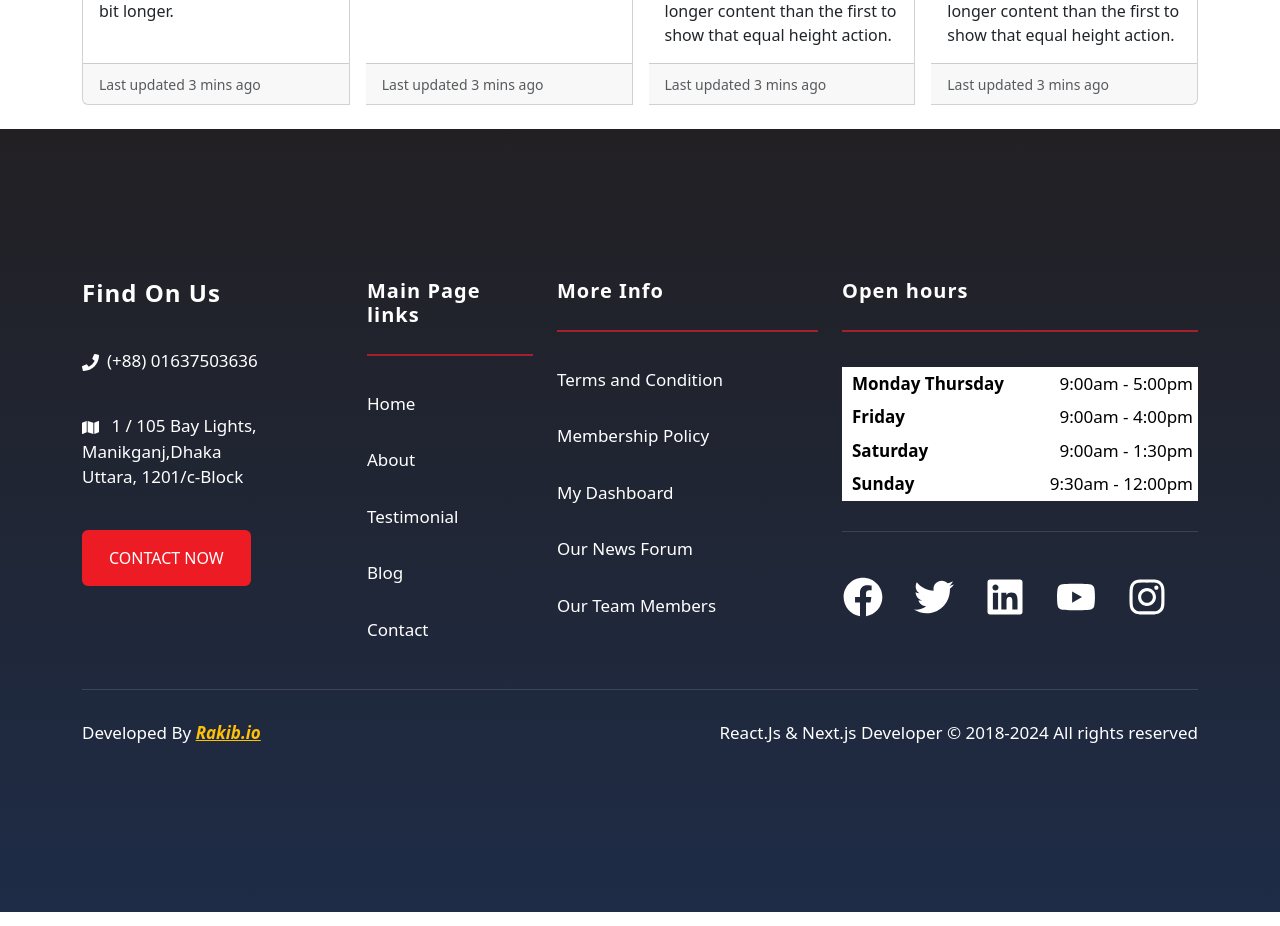
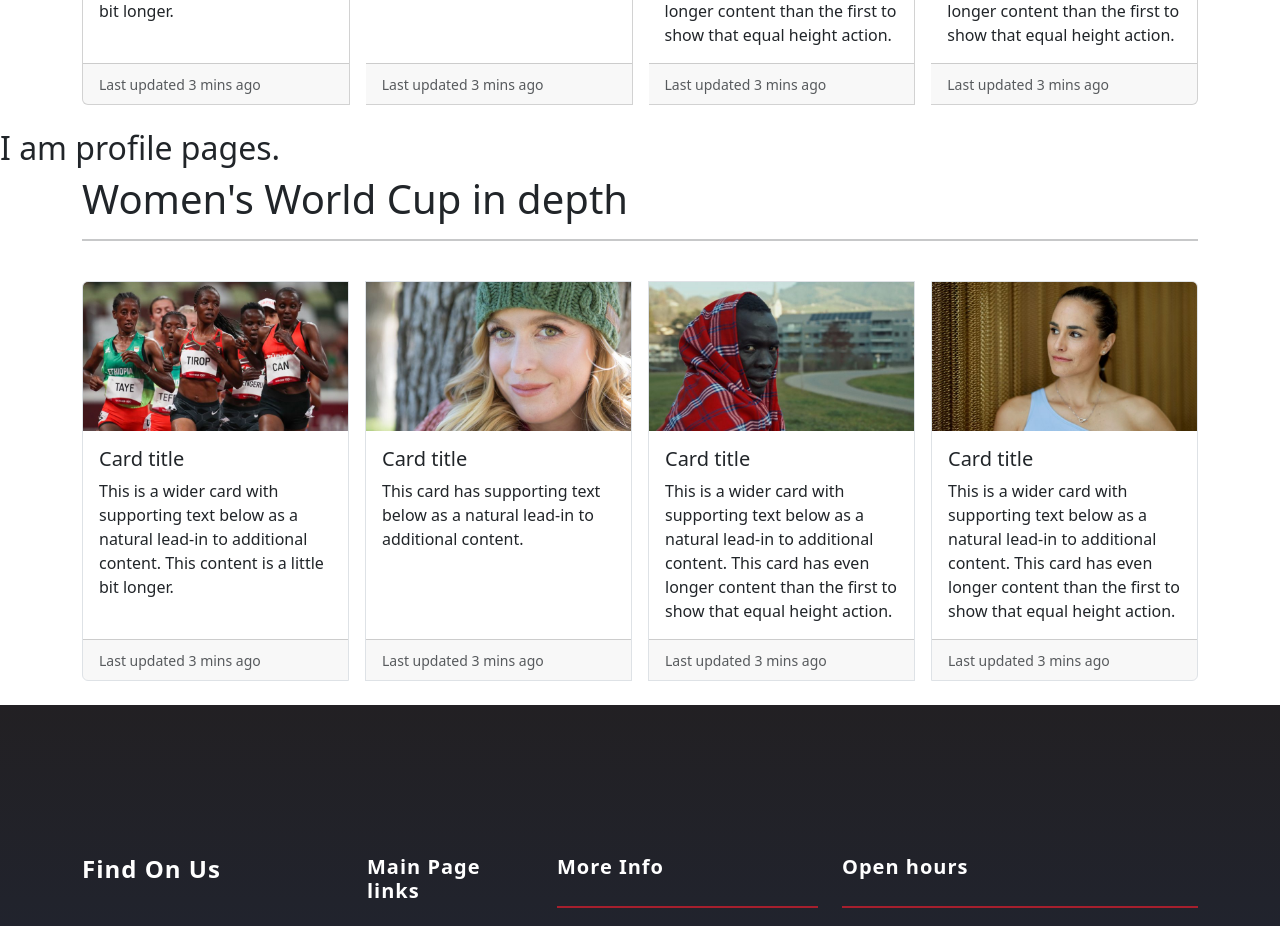
Before and after one commit to SheikhRakibhossain/CNC, a React (Vite) app: page /sports in a window 1280 px wide. Shown: the part 1800-2726 px from the top of the page. Built offline with nearby package versions, Linux system fonts and the light colour scheme; no server answers; sample sign-in values are in the browser's storage.

Commit message:
card border added

```diff
--- a/src/pages/sports/Profiles.jsx
+++ b/src/pages/sports/Profiles.jsx
@@ -18,7 +18,7 @@ const Profiles = () => {
         <h1>Women's World Cup in depth</h1>
         <hr className="border border-dark " />
         <CardGroup className='gap-3 py-4'>
-      <Card >
+      <Card className='border'>
         <Card.Img variant="top" src={profile1} />
         <Card.Body>
           <Card.Title>Card title</Card.Title>
@@ -31,7 +31,7 @@ const Profiles = () => {
           <small className="text-muted">Last updated 3 mins ago</small>
         </Card.Footer>
       </Card>
-      <Card>
+      <Card className='border'>
         <Card.Img variant="top" src={profile2} />
         <Card.Body>
           <Card.Title>Card title</Card.Title>
@@ -44,7 +44,7 @@ const Profiles = () => {
           <small className="text-muted">Last updated 3 mins ago</small>
         </Card.Footer>
       </Card>
-      <Card>
+      <Card className='border'>
         <Card.Img variant="top" src={profile3} />
         <Card.Body>
           <Card.Title>Card title</Card.Title>
@@ -58,7 +58,7 @@ const Profiles = () => {
           <small className="text-muted">Last updated 3 mins ago</small>
         </Card.Footer>
       </Card>
-      <Card>
+      <Card className='border'>
         <Card.Img variant="top" src={profile4} />
         <Card.Body>
           <Card.Title>Card title</Card.Title>
--- a/src/pages/sports/Sports.jsx
+++ b/src/pages/sports/Sports.jsx
@@ -1,12 +1,14 @@
 import React from 'react';
 import SportsHero from './SportsHero';
 import WomensWorld from './WomensWorld';
+import Profiles from './Profiles';
 
 const Sports = () => {
     return (
         <>
             <SportsHero />
             <WomensWorld/>
+            <Profiles/>
         </>
     );
 };
```
